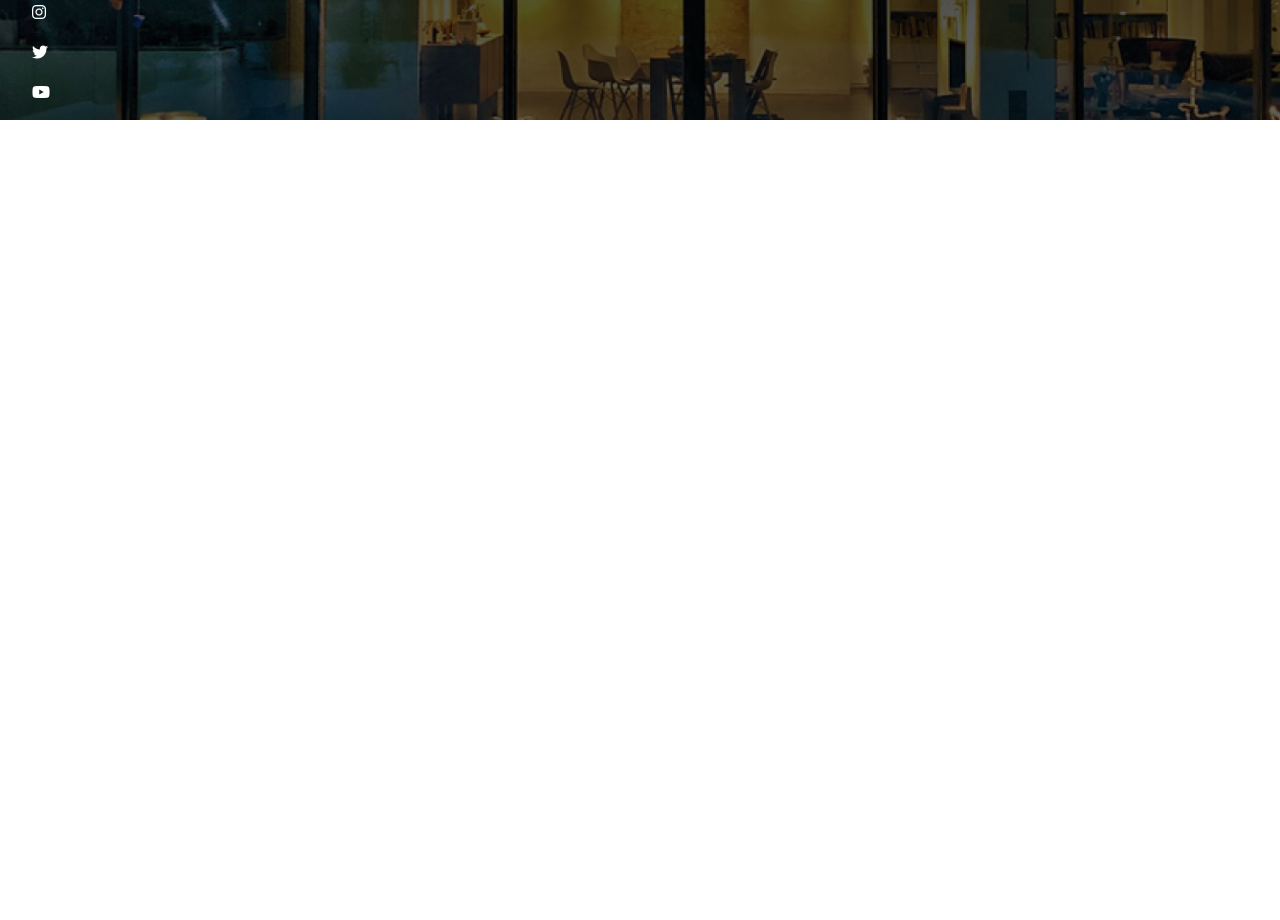
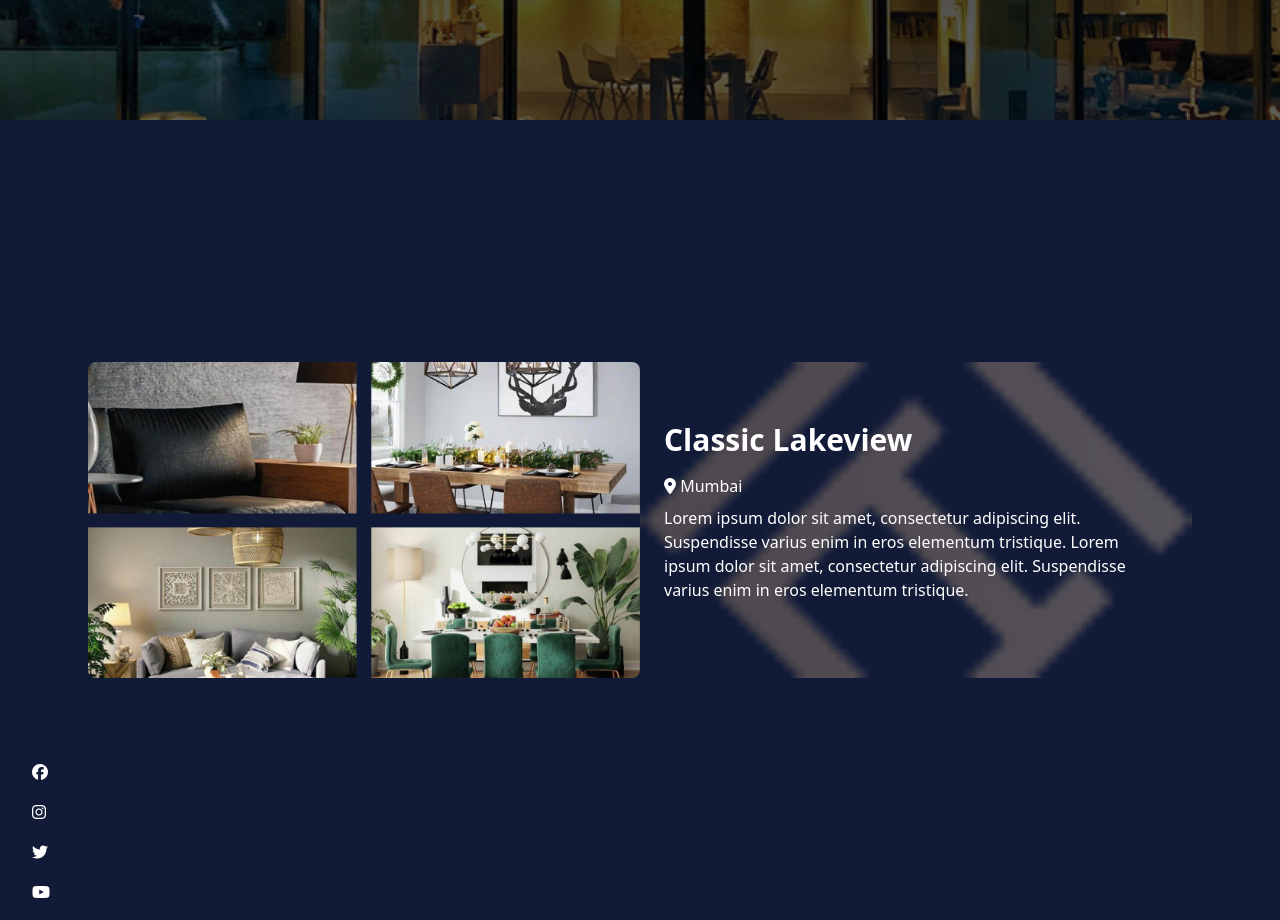
Before and after one commit to narayanbadatya/realEstate, a React (Vite) app: page / in a window 1280 px wide. Shown: the part 680-1600 px from the top of the page. Before the commit the page ends 800 px from the top, so only its background shows below. Built offline with nearby package versions, Linux system fonts and the light colour scheme.

Commit message:
ClassicLakeView comp done

```diff
--- a/src/App.jsx
+++ b/src/App.jsx
@@ -4,12 +4,14 @@ import "@fortawesome/fontawesome-free/css/all.min.css";
 import Navbar from "./components/navbar";
 import HeroSection from "./components/HeroSection";
 import LeftSideBar from "./components/LeftSideBar";
+import ClassicLakeview from "./components/ClassicLakeView";
 
 function App() {
   return (
     <div className="relative">
       <Navbar />
       <HeroSection />
+      <ClassicLakeview/>
       <LeftSideBar />
     </div>
   );
--- /dev/null
+++ b/src/components/ClassicLakeView.jsx
@@ -0,0 +1,42 @@
+import React from "react";
+import logobg from '../assets/logo.png';
+import strikingImage from '../assets/StrikingImage.png'; // Import your main image
+
+const ClassicLakeview = () => {
+  return (
+    <div className="bg-[#111B37] min-h-screen flex items-center justify-center">
+      <div className="max-w-6xl mx-auto bg-opacity-80 rounded-lg p-6 flex flex-col lg:flex-row">
+
+        {/* Striking image on the left */}
+        <div className="w-full lg:w-1/2">
+          <img src={strikingImage} alt="Striking View" className="rounded-lg object-cover max-w-full h-auto" />
+        </div>
+
+        {/* Text content on the right with logo as background */}
+        <div className="relative flex flex-col justify-center w-full lg:w-1/2 p-6">
+          <div
+            className="absolute inset-0 bg-no-repeat bg-center bg-cover opacity-30"
+            style={{ backgroundImage: `url(${logobg})` }}
+          />
+          <div className="relative z-10">
+            <h2 className="text-3xl font-bold text-white mb-4">Classic Lakeview</h2>
+            <p className="text-white mb-2">
+              <i className="fas fa-map-marker-alt"></i> Mumbai
+            </p>
+            <p className="text-white mb-4">
+              Lorem ipsum dolor sit amet, consectetur adipiscing elit. Suspendisse
+              varius enim in eros elementum tristique. Lorem ipsum dolor sit
+              amet, consectetur adipiscing elit. Suspendisse varius enim in eros
+              elementum tristique.
+            </p>
+          </div>
+        </div>
+      </div>
+
+      {/* Branding at the bottom */}
+
+    </div>
+  );
+};
+
+export default ClassicLakeview;
```
Also changed, not shown: src/assets/StrikingImage.png (added).
